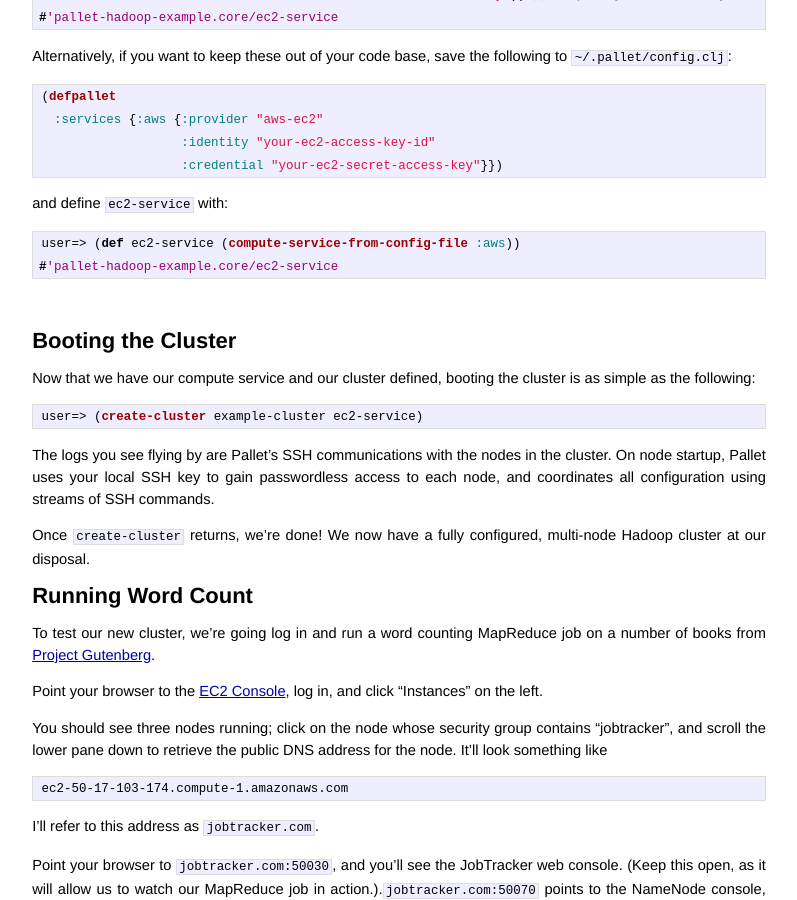
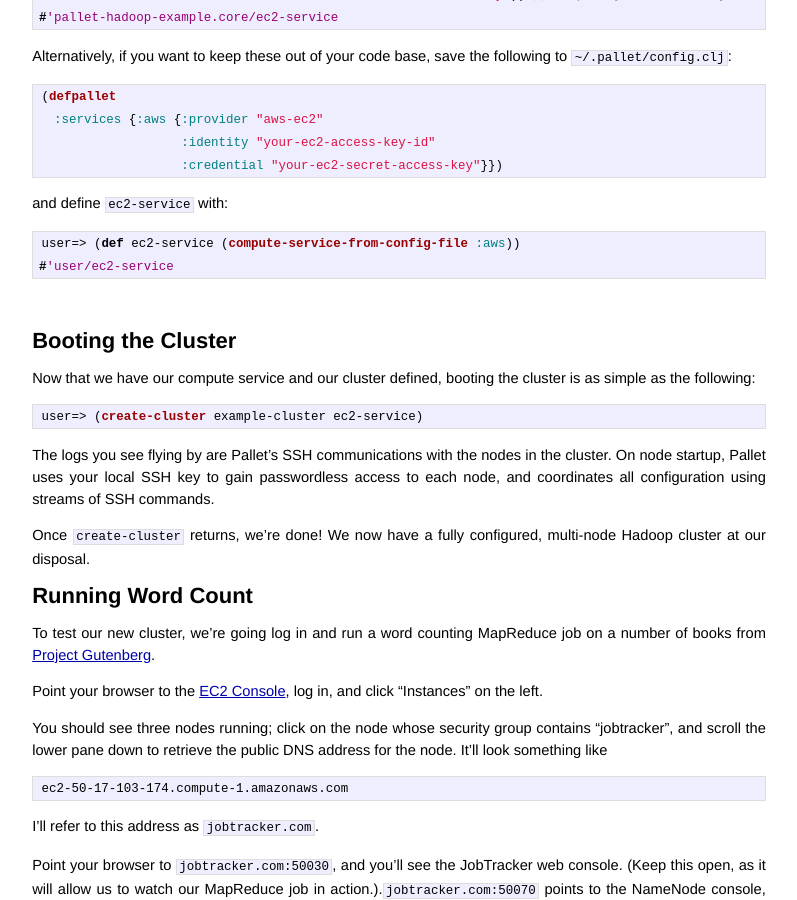
Before and after one commit to sritchie/sritchie.github.io, a Jekyll site: the page built from _posts/2011-05-31-hadoop-on-pallet.md, in a window 1280 px wide and 900 px high, scrolled down 1286 px. Shown: the whole window, without its empty margins (241-1038 px from the left). Built offline with Jekyll 4.4.1, drawn with Linux system fonts in a browser that asks for light colours; Markdown is read by kramdown in place of the engine named in the settings.

Commit message:
Fixed ec2 service.

```diff
--- a/_posts/2011-05-31-hadoop-on-pallet.md
+++ b/_posts/2011-05-31-hadoop-on-pallet.md
@@ -68,7 +68,7 @@ and define `ec2-service` with:
 
 {% highlight clojure %}
 user=> (def ec2-service (compute-service-from-config-file :aws))
-#'pallet-hadoop-example.core/ec2-service
+#'user/ec2-service
 {% endhighlight %}
 <br/>
 ### Booting the Cluster ###
```
